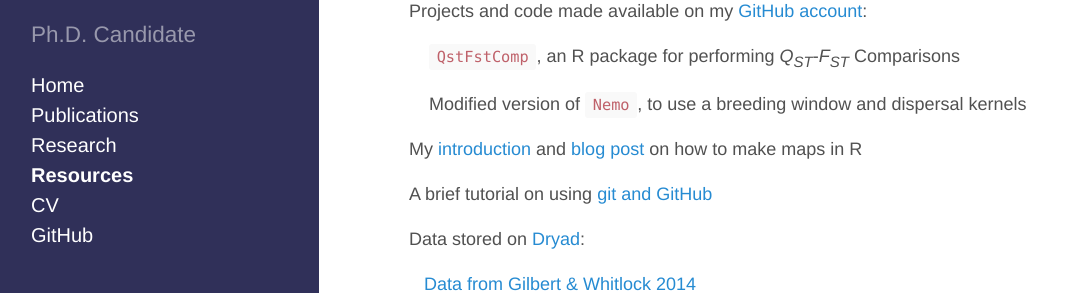
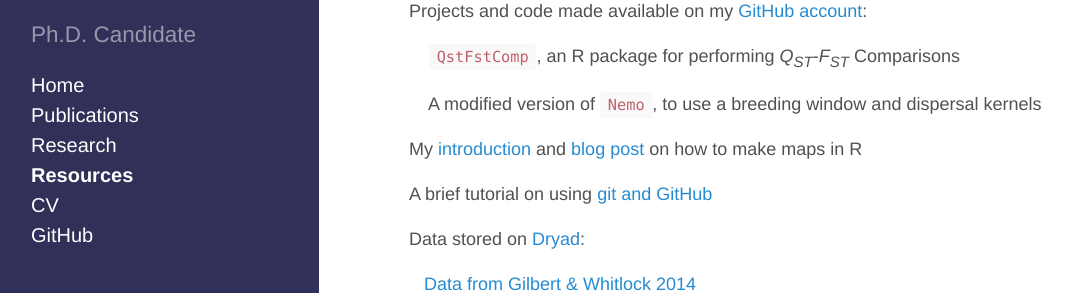
Before and after one commit to kjgilbert/kjgilbert.github.io, a Jekyll site: the page built from resources.md, in a window 1280 px wide and 900 px high. Shown: the part 173-466 px from the top of the window, without its empty margins (5-1077 px from the left). Built offline with Jekyll 4.4.1, drawn with Linux system fonts in a browser that asks for light colours; Markdown is read by kramdown in place of the engine named in the settings.

```diff
--- a/resources.md
+++ b/resources.md
@@ -11,7 +11,7 @@ Projects and code made available on my [GitHub account](https://github.com/kjgil
 
 &nbsp;&nbsp;&nbsp; [`QstFstComp`](https://github.com/kjgilbert/QstFstComp), an R package for performing *Q<sub>ST</sub>*-*F<sub>ST</sub>* Comparisons
 
-&nbsp;&nbsp;&nbsp; Modified version of [`Nemo`](https://github.com/kjgilbert/NemoDispersalKernel), to use a breeding window and dispersal kernels
+&nbsp;&nbsp;&nbsp;  A modified version of [`Nemo`](https://github.com/kjgilbert/NemoDispersalKernel), to use a breeding window and dispersal kernels
 
 My [introduction](https://github.com/kjgilbert/kjgilbert.github.io/raw/master/pdfs/R_MakingMaps.pdf) and [blog post](http://www.molecularecologist.com/2012/09/making-maps-with-r/) on how to make maps in R
 
```
